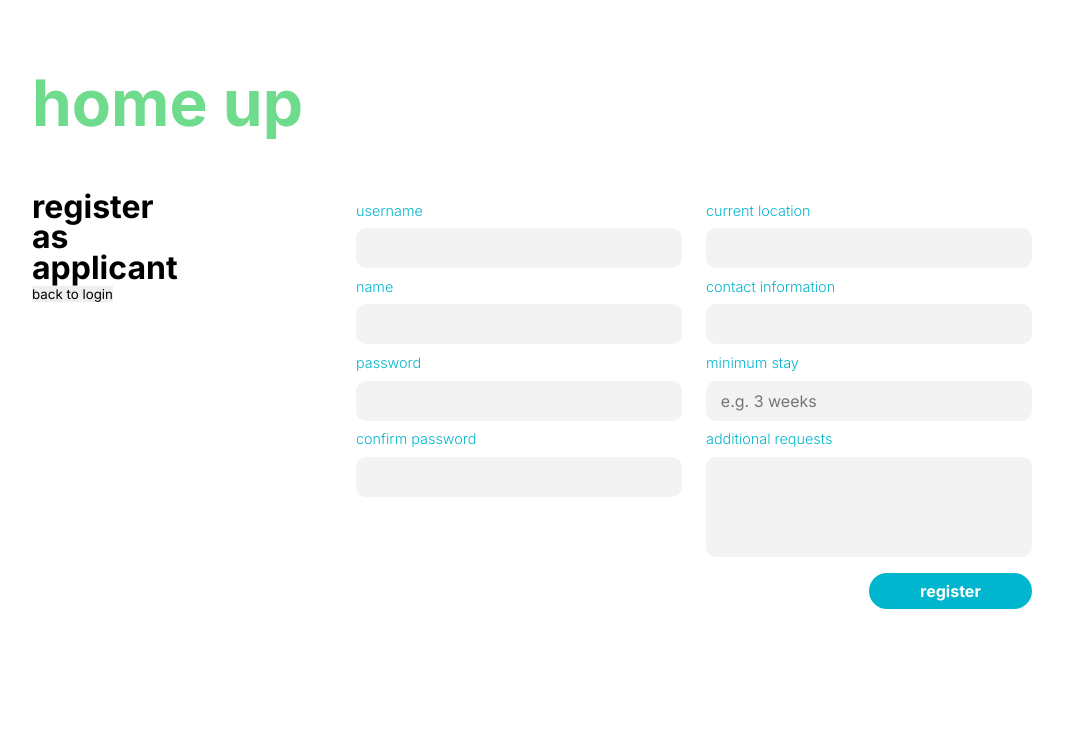
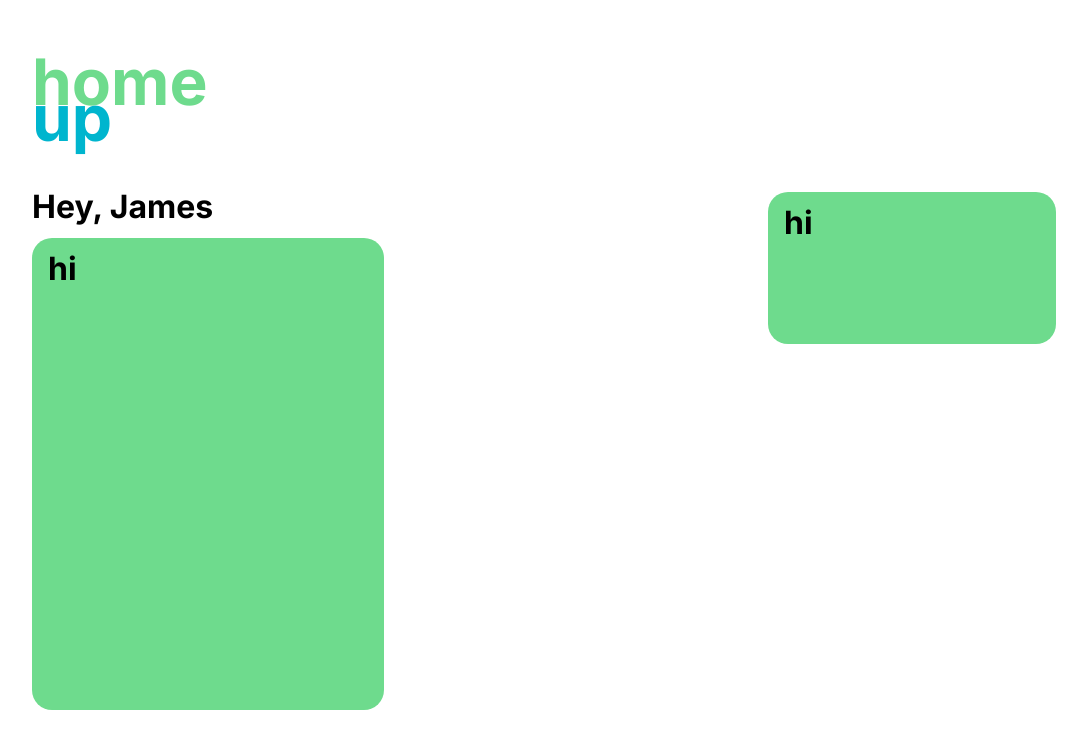
Before and after one commit to meshachadoe/HomeUp, a React (Create React App) app in the folder frontend/: page / in a window 1280 px wide. Shown: the top 748 px of the page, without its empty margins (96-1183 px from the left). Built offline with nearby package versions, Linux system fonts and the light colour scheme; the HTML template or start-up script is replaced by a standard one.

Commit message:
updated logo and made applicant view

```diff
--- a/frontend/src/App.js
+++ b/frontend/src/App.js
@@ -3,14 +3,16 @@ import Login from './components/Login'
 import Header from './components/Header'
 import RegisterApplicant from './components/RegisterApplicant'
 import RegisterContributor from './components/RegisterContributor'
+import ApplicantView from './components/ApplicantView'
 
 function App() {
 	return (
 		<div className="App">
 			<Header />
 			{/* <Login /> */}
-			<RegisterApplicant />
+			{/* <RegisterApplicant />	 */}
 			{/* <RegisterContributor />	 */}
+			<ApplicantView/>
 		</div>
 	);
 }
--- /dev/null
+++ b/frontend/src/components/ApplicantView.js
@@ -0,0 +1,21 @@
+import React from 'react'
+
+const ApplicantView = () => {
+    return (
+        <div className="view">
+            <div className="apply">
+                <h2>Hey, James</h2>
+                <info_card>
+                    <h2>hi</h2>
+                </info_card>
+            </div>
+            <div className="list">
+                <list_card>
+                    <h2>hi</h2>
+                </list_card>
+            </div>
+        </div>
+    )
+}
+
+export default ApplicantView
--- a/frontend/src/components/Header.js
+++ b/frontend/src/components/Header.js
@@ -3,7 +3,7 @@ import React from 'react'
 const Header = () => {
     return (
         <header>
-            <h1>home up</h1>
+            <h1>home <span class="itzy">up</span></h1>
         </header>
     )
 }
--- a/frontend/src/styles/styles.css
+++ b/frontend/src/styles/styles.css
@@ -37,10 +37,16 @@ h2 {
 
 header {
   height: 20%;
+  width: 10%;
+  line-height: 4.5vh;
 }
 
 header h1 {
   color: #6edb8d;
+}
+
+header h1 .itzy {
+  color: #00b5ce;
 }
 
 form {
@@ -103,6 +109,37 @@ form button:hover {
   -webkit-transition: background-color 0.2s;
   transition: background-color 0.2s;
   cursor: pointer;
+}
+
+info_card {
+  display: -webkit-box;
+  display: -ms-flexbox;
+  display: flex;
+  -webkit-box-orient: vertical;
+  -webkit-box-direction: normal;
+      -ms-flex-direction: column;
+          flex-direction: column;
+  height: 55vh;
+  width: 25vw;
+  background-color: #6edb8d;
+  margin-top: 1rem;
+  border-radius: 20px;
+  padding: 1rem;
+}
+
+list_card {
+  display: -webkit-box;
+  display: -ms-flexbox;
+  display: flex;
+  -webkit-box-orient: horizontal;
+  -webkit-box-direction: normal;
+      -ms-flex-direction: row;
+          flex-direction: row;
+  background-color: #6edb8d;
+  border-radius: 20px;
+  height: 15vh;
+  width: 20vw;
+  padding: 1rem;
 }
 
 .login {
@@ -205,4 +242,24 @@ form button:hover {
   -webkit-transition: background-color 0.2s;
   transition: background-color 0.2s;
 }
+
+.view {
+  display: -webkit-box;
+  display: -ms-flexbox;
+  display: flex;
+  -webkit-box-orient: horizontal;
+  -webkit-box-direction: normal;
+      -ms-flex-direction: row;
+          flex-direction: row;
+  -webkit-box-pack: justify;
+      -ms-flex-pack: justify;
+          justify-content: space-between;
+}
+
+.view .apply {
+  -webkit-box-orient: vertical;
+  -webkit-box-direction: normal;
+      -ms-flex-direction: column;
+          flex-direction: column;
+}
 /*# sourceMappingURL=styles.css.map */
--- a/frontend/src/styles/styles.scss
+++ b/frontend/src/styles/styles.scss
@@ -42,8 +42,13 @@ h2 {
 
 header {
 	height: 20%;
+	width: 10%;
+	line-height: 4.5vh;
 	h1 {
 		color: $primary-color;
+	}
+	h1 .itzy {
+		color: $secondary-color;
 	}
 }
 
@@ -89,6 +94,27 @@ form {
 			cursor: pointer;
 		}
 	}
+}
+
+info_card {
+	display: flex;
+	flex-direction: column;
+	height: 55vh;
+	width: 25vw;
+	background-color: $primary-color;
+	margin-top: 1rem;
+	border-radius: 20px;
+	padding: 1rem;
+}
+
+list_card {
+	display: flex;
+	flex-direction: row;
+	background-color: $primary-color;
+	border-radius: 20px;
+	height: 15vh;
+	width: 20vw;
+	padding: 1rem;
 }
 
 .login {
@@ -154,3 +180,13 @@ form {
 		}
 	}
 }
+
+.view {
+	display: flex;
+	flex-direction: row;
+	justify-content: space-between;
+	.apply {
+		flex-direction: column;
+
+	}
+}
```
Also changed, not shown: 2 other files (tests, documents, lock files or other folders).
